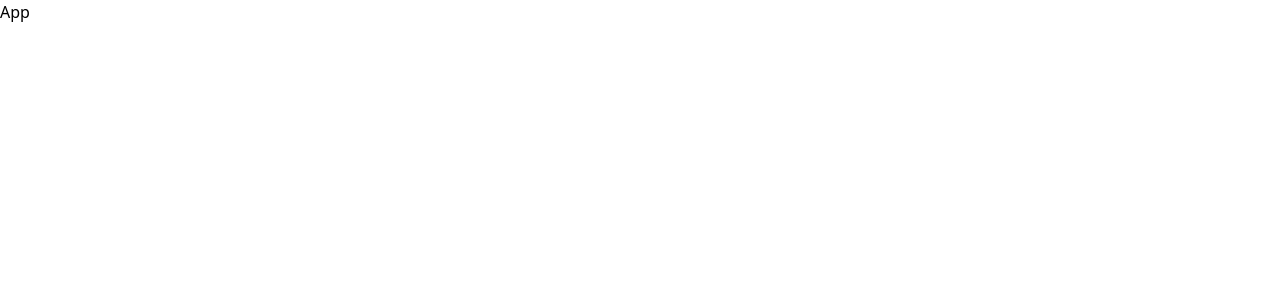
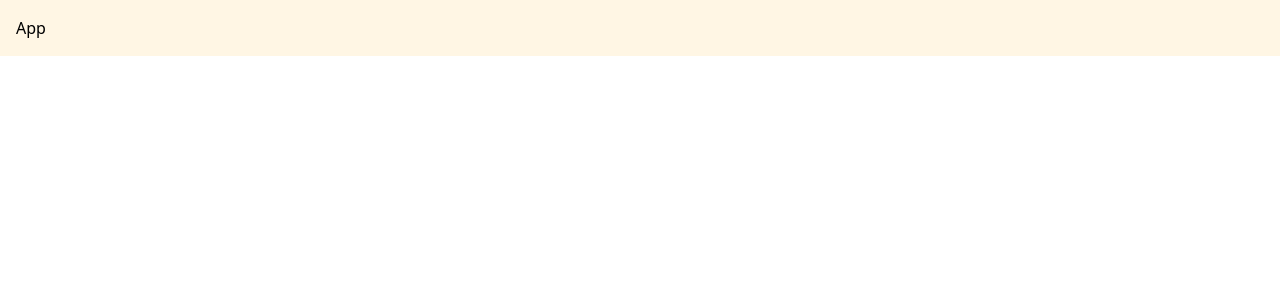
Before and after one commit to shktabish/fools-gold, a React (Vite) app: page / in a window 1280 px wide. Shown: the top 300 px of the page. Built offline with nearby package versions, Linux system fonts and the light colour scheme.

Commit message:
added bg and padding

```diff
--- a/src/App.jsx
+++ b/src/App.jsx
@@ -1,6 +1,6 @@
 const App = () => {
   return (
-	<div>App</div>
+	<div className="bg-[#fff6e4] p-2 md:p-4" >App</div>
   )
 }
 
```
